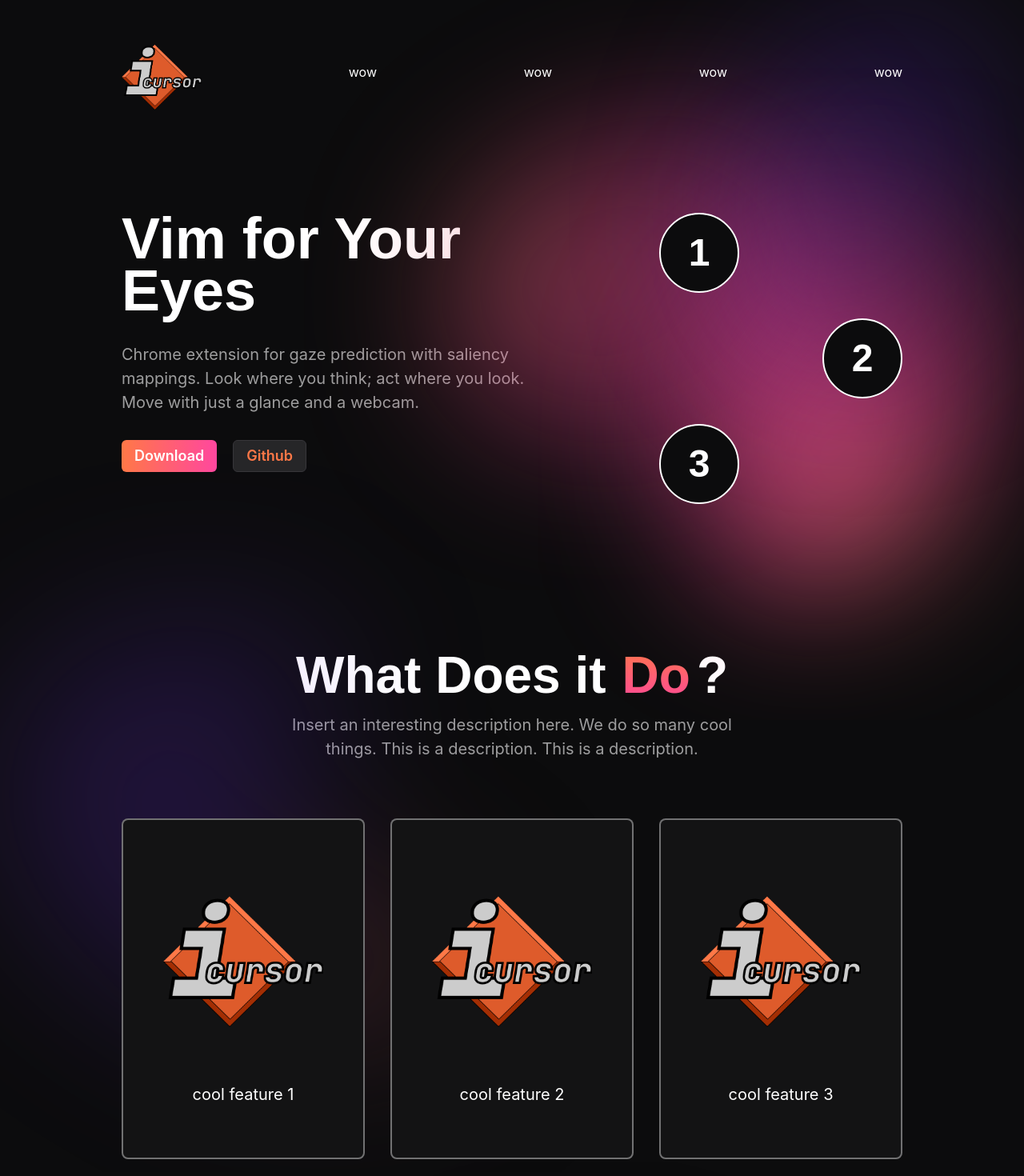
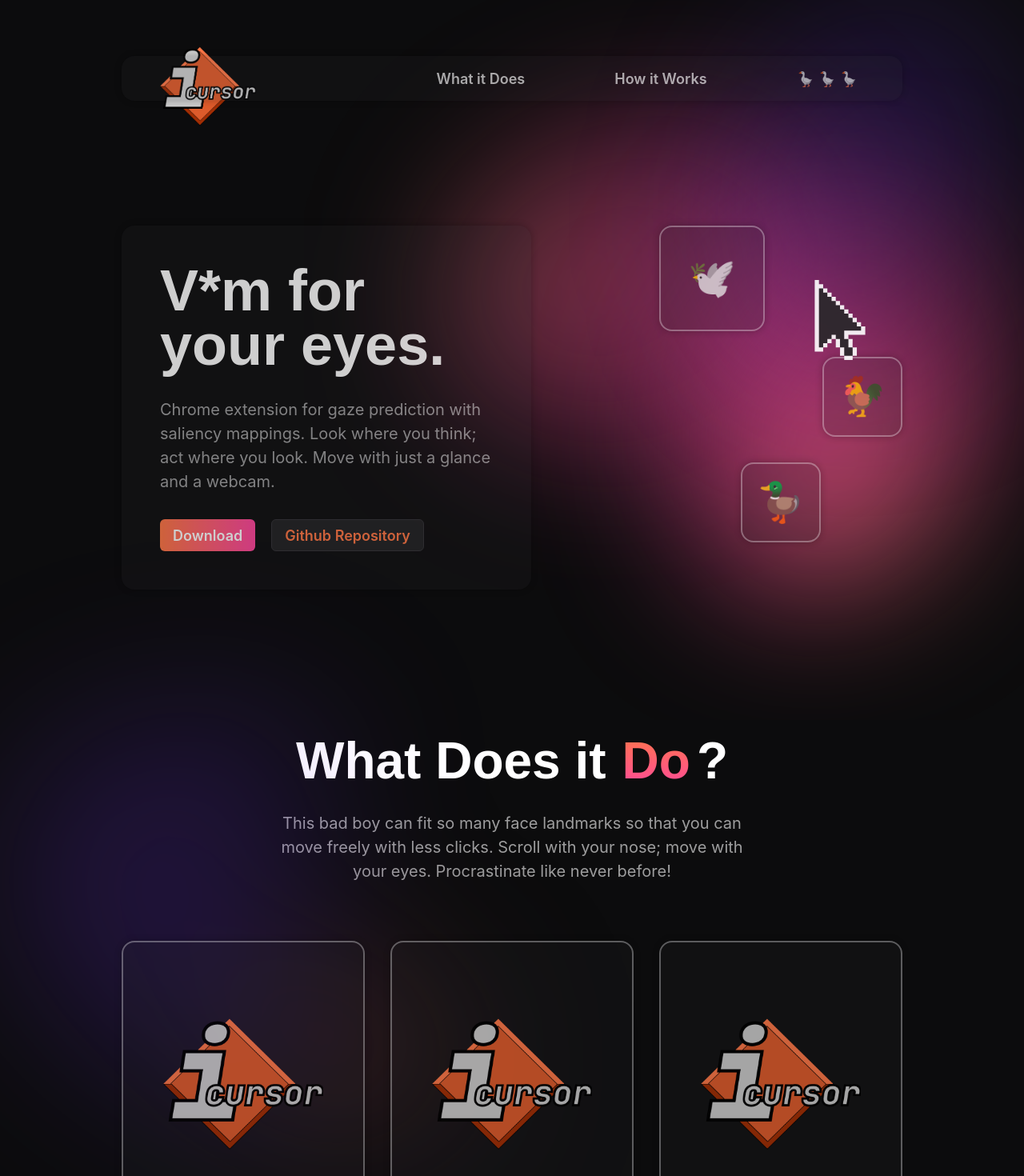
Before and after one commit to MiniHacks/icursor, a Next.js app in the folder packages/frontend/: page / in a window 1280 px wide. Shown: the top 1470 px of the page at 80% size. Built offline with nearby package versions, Linux system fonts and the light colour scheme.

Commit message:
👠 fancier site

```diff
--- a/packages/frontend/components/Bubble.tsx
+++ b/packages/frontend/components/Bubble.tsx
@@ -11,11 +11,15 @@ const Bubble = ({ identifier, tooltop, ...props }: BubbleProps): JSX.Element =>
 		transition='ease 0.5s'
 		cursor="pointer"
 		size="100px"
-		bg='background'
 		color='white'
-		border='2px solid white'
+		border="2px solid rgba(255, 255, 255, 0.40)"
+		borderRadius="16px"
+		bg="rgba(47, 47, 51, 0.2)"
+		backdropBlur="10px"
+		boxShadow="0 0 10px rgba(0, 0, 0, 0.3)"
+		opacity="0.8"
 		_hover={{
-			bg: "white",
+			background: "rgba(47, 47, 51, 0.5)",
 			color: "button",
 		}}
 		{...props}
--- a/packages/frontend/components/Feature.tsx
+++ b/packages/frontend/components/Feature.tsx
@@ -12,10 +12,18 @@ const Feature = ({ image, title }: FeatureProps): JSX.Element => (
 		justify="center"
 		align="center"
 		border="2px solid rgba(255, 255, 255, 0.40)"
-		bg="#131314"
-		borderRadius="8px"
+		borderRadius="16px"
+		bg="rgba(47, 47, 51, 0.2)"
+		backdropBlur="10px"
+		boxShadow="0 0 10px rgba(0, 0, 0, 0.3)"
+		opacity="0.8"
 		padding="4rem 3rem"
 		gap="64px"
+		transition="ease 0.5s"
+		_hover={{
+			background: "rgba(47, 47, 51, 0.5)",
+			color: "button",
+		}}
 	>
 		<Image
 			src={image}
--- a/packages/frontend/components/FooterText.tsx
+++ b/packages/frontend/components/FooterText.tsx
@@ -5,7 +5,7 @@ const FooterText = (): JSX.Element => (
 		direction="column"
 		zIndex={1}
 	>
-		<HStack marginBottom="0.75rem">
+		<HStack marginBottom="24px">
 			<Heading fontSize="heading" marginRight="0.75rem">How Does it</Heading>
 			<Heading
 				fontSize="heading"
@@ -19,10 +19,11 @@ const FooterText = (): JSX.Element => (
 		<VStack fontSize="regular"
 			color="text" alignItems="start">
 		<Text>
-			Insert an interesting description here. Eye tracker model go brrrr.
+			By sacrificing our souls to the gods of developing PhD projects and to
+			the rock of fine-tuning.
 		</Text>
 		<Text>
-			Mediapipe + ??? = high latency profits for high quality guys
+			(Mediapipe + WebGrazer + Saliency = yay?)
 		</Text>
 		</VStack>
 	</Flex>
--- a/packages/frontend/components/Header.tsx
+++ b/packages/frontend/components/Header.tsx
@@ -5,23 +5,62 @@ export type HeaderProps = {
 	logo?: string;
 };
 
+interface CustomLinkProps {
+	href: string;
+	children: React.ReactNode;
+}
+
+const CustomLink: React.FC<CustomLinkProps> = ({ href, children }) => {
+	return (
+	  <Link
+		fontWeight="semibold"
+		color="white"
+		opacity="80%"
+		transition='ease 0.5s'
+		bg='transparent'
+		p="8px"
+		borderRadius="8px"
+		textDecoration='none'
+		href={href}
+		_hover={{
+		  color: "orange"
+		}}
+	  >
+		{children}
+	  </Link>
+	);
+  };
+
+
 const Header = ({ logo }: HeaderProps): JSX.Element => (
+	<Flex marginBottom="94px">
+	<Image
+		position="absolute"
+		src={logo}
+		boxSize='120px'
+		alt="icursor logo"
+		mx="48px"
+	/>
 	<Flex
 		flex="1"
-		justifyContent="space-between"
+		justifyContent="flex-end"
 		alignItems="center"
-		marginBottom="94px"
+		h="56px"
+		my="30px"
+		px="48px"
 		zIndex="12"
+		fontSize="18px"
+		borderRadius="16px"
+		bg="rgba(47, 47, 51, 0.2)"
+		backdropBlur="10px"
+		boxShadow="0 0 10px rgba(0, 0, 0, 0.3)"
+		gap="96px"
+		opacity="0.8"
 	>
-		<Image
-			src={logo}
-			boxSize='100px'
-			alt="icursor logo"
-		/>
-		<Link> wow </Link>
-		<Link> wow </Link>
-		<Link> wow </Link>
-		<Link> wow </Link>
+		<CustomLink href='#what'>What it Does</CustomLink>
+		<CustomLink href='#how'>How it Works</CustomLink>
+		<CustomLink href=''>🪿 🪿 🪿</CustomLink>
+	</Flex>
 	</Flex>
 );
 export default Header;
--- a/packages/frontend/components/HeroFocus.tsx
+++ b/packages/frontend/components/HeroFocus.tsx
@@ -9,13 +9,13 @@ const HeroFocus = (): JSX.Element => (
 		zIndex={1}
 	>
 		<Flex justifyContent="flex-start">
-			<Bubble identifier="1" tooltip="" />
+			<Bubble p="64px" identifier="🕊️" tooltip="" />
 		</Flex>
 		<Flex justifyContent="flex-end" marginRight="0rem">
-			<Bubble identifier="2" tooltip="" />
+			<Bubble identifier="🐓" tooltip="" />
 		</Flex>
-		<Flex justifyContent="flex-start">
-			<Bubble identifier="3" tooltip="" />
+		<Flex justifyContent="center">
+			<Bubble identifier="🦆" tooltip="" />
 		</Flex>
 	</Flex>
 );
--- a/packages/frontend/components/HeroText.tsx
+++ b/packages/frontend/components/HeroText.tsx
@@ -6,8 +6,15 @@ const HeroText = (): JSX.Element => (
 		marginRight="10rem"
 		maxWidth="40vw"
 		gap="32px"
+		p="48px"
+		borderRadius="16px"
+		bg="rgba(47, 47, 51, 0.2)"
+		backdropBlur="10px"
+		boxShadow="0 0 10px rgba(0, 0, 0, 0.3)"
+		opacity="0.8"
+		zIndex="2"
 	>
-		<Heading fontSize="72px" lineHeight="90%"> Vim for Your Eyes</Heading>
+		<Heading fontSize="72px" lineHeight="94%"> V*m for your eyes.</Heading>
 		<Text
 			fontSize="regular"
 			color="text"
@@ -48,7 +55,7 @@ const HeroText = (): JSX.Element => (
 					borderColor: "white",
 				}}
 			>
-				Github
+				Github Repository
 			</Button>
 		</HStack>
 
--- a/packages/frontend/components/MainText.tsx
+++ b/packages/frontend/components/MainText.tsx
@@ -6,7 +6,7 @@ const MainText = (): JSX.Element => (
 		align="center"
 		direction="column"
 	>
-		<VStack m="40px" maxW="60%" textAlign="center">
+		<VStack m="40px" maxW="60%" textAlign="center" gap="24px">
 		<HStack>
 			<Heading fontSize="heading" marginRight="0.75rem">What Does it </Heading>
 			<Heading
@@ -14,7 +14,7 @@ const MainText = (): JSX.Element => (
 				bg="linear-gradient(180deg, #FF7847 0%, #FF479E 100%)"
 				backgroundClip="text"
 			>
-					Do
+			Do
 			</Heading>
 			<Heading fontSize="heading">?</Heading>
 		</HStack>
@@ -22,8 +22,8 @@ const MainText = (): JSX.Element => (
 			fontSize="regular"
 			color="text"
 		>
-			Insert an interesting description here.
-			We do so many cool things. This is a description. This is a description.
+			This bad boy can fit so many face landmarks so that you can move freely with less clicks.
+			Scroll with your nose; move with your eyes. Procrastinate like never before!
 		</Text>
 		</VStack>
 	</Flex>
--- a/packages/frontend/pages/_document.tsx
+++ b/packages/frontend/pages/_document.tsx
@@ -6,7 +6,7 @@ export default function Document(): JSX.Element {
   return (
     <Html lang={"en"}>
       <Head />
-      <body style={{ backgroundColor: "#0C0C0D" }}>
+      <body style={{ scrollBehavior: "smooth", backgroundColor: "#0C0C0D" }}>
         <ColorModeScript initialColorMode={theme.config.initialColorMode} />
         <Main />
         <NextScript />
--- a/packages/frontend/pages/index.tsx
+++ b/packages/frontend/pages/index.tsx
@@ -16,6 +16,16 @@ const Home: NextPage = () => {
       <Flex gap="24px" py="24px" px="120px" h="100%" minH="100%" bg="background" direction="column">
         <Section marginBottom="4rem">
           <Image
+            zIndex="2"
+            opacity="0.9"
+            left="1000px"
+            top="350px"
+            src="cursor.svg"
+            boxSize="100px"
+            stroke="white"
+            position="absolute"
+          />
+          <Image
             src="hero_bg.svg"
             position="absolute"
             top={0}
@@ -31,7 +41,7 @@ const Home: NextPage = () => {
             <HeroFocus />
           </Flex>
         </Section>
-        <Section marginBottom="4rem">
+        <Section id="what" marginBottom="4rem">
           <Image
             src="main_bg.svg"
             position="absolute"
@@ -49,12 +59,12 @@ const Home: NextPage = () => {
             gap="2rem"
             zIndex={1}
           >
-            <Feature image="logo.png" title="cool feature 1"/>
-            <Feature image="logo.png" title="cool feature 2"/>
-            <Feature image="logo.png" title="cool feature 3"/>
+            <Feature image="logo.png" title="Read with your nose!"/>
+            <Feature image="logo.png" title="Stop being a noob!"/>
+            <Feature image="logo.png" title="Learn Vim anyway!"/>
           </Flex>
         </Section>
-        <Section>
+        <Section id="how">
           <Image
             src="footer_bg.svg"
             position="absolute"
@@ -74,11 +84,11 @@ const Home: NextPage = () => {
             zIndex={1}
           >
             <Flex gap="2rem" align="center">
-              <Bubble identifier="1" tooltip="" />
+              <Bubble identifier="🦃" tooltip="" />
               <Text fontSize="regular" color="text">Cool explanation here, snap effect.</Text>
             </Flex>
             <Flex gap="2rem" align="center">
-              <Bubble identifier="2" tooltip="" />
+              <Bubble identifier="🦢" tooltip="" />
               <Text fontSize="regular" color="text">Cool explanation here, snap effect.</Text>
             </Flex>
           </Flex>
```
Also changed, not shown: packages/frontend/public/cursor.svg (added).
